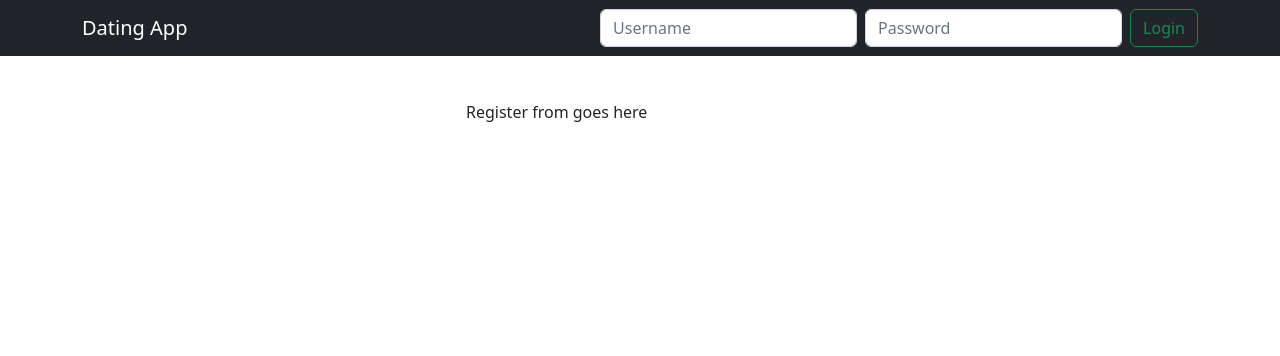
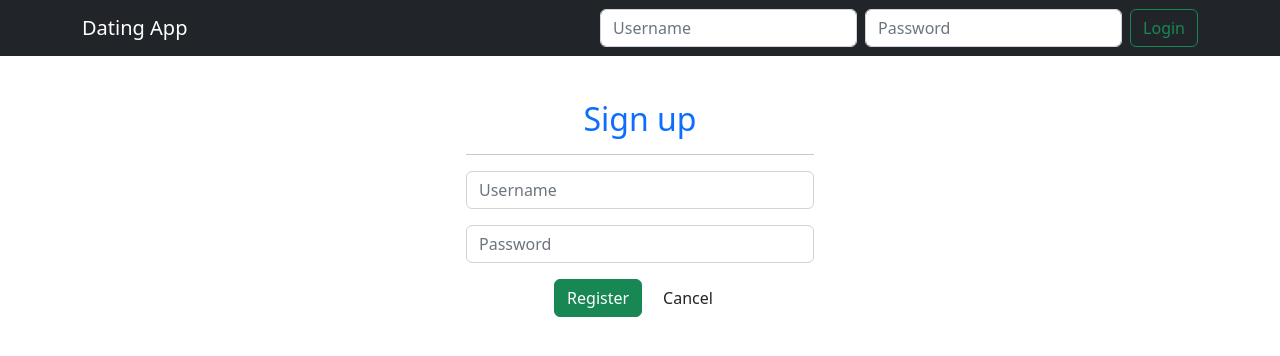
Before and after one commit to leochen1/DatingApp7, an Angular app in the folder client/: page / in a window 1280 px wide. Both pictures are taken after a click on the button "Register". Shown: the top 356 px of the page. Built offline with nearby package versions, Linux system fonts and the light colour scheme; no server answers.

Commit message:
5-58_Adding a register form

```diff
--- a/client/src/app/app.module.ts
+++ b/client/src/app/app.module.ts
@@ -9,12 +9,14 @@
 import { BrowserAnimationsModule } from '@angular/platform-browser/animations';
 import { BsDropdownModule } from 'ngx-bootstrap/dropdown';
 import { HomeComponent } from './home/home.component';
+import { RegisterComponent } from './register/register.component';
 
 @NgModule({
   declarations: [
     AppComponent,
     NavComponent,
-    HomeComponent
+    HomeComponent,
+    RegisterComponent
   ],
   imports: [
     BrowserModule,
--- a/client/src/app/home/home.component.html
+++ b/client/src/app/home/home.component.html
@@ -11,7 +11,7 @@
     <div *ngIf="registerMode" class="container">
         <div class="row justify-content-center">
             <div class="col-4">
-                <p>Register from goes here</p>
+                <app-register></app-register>
             </div>
         </div>
     </div>
--- /dev/null
+++ b/client/src/app/register/register.component.html
@@ -0,0 +1,14 @@
+<form #registerForm="ngForm" (ngSubmit)="register()" autocomplete="off">
+    <h2 class="text-center text-primary">Sign up</h2>
+    <hr>
+    <div class="mb-3">
+        <input type="text" class="form-control" name="username" [(ngModel)]="model.username" placeholder="Username">
+    </div>
+    <div class="mb-3">
+        <input type="password" class="form-control" name="password" [(ngModel)]="model.password" placeholder="Password">
+    </div>
+    <div class="text-center">
+        <button class="btn btn-success me-2" type="submit">Register</button>
+        <button class="btn btn-default" type="button" (click)="cancel()">Cancel</button>
+    </div>
+</form>
--- /dev/null
+++ b/client/src/app/register/register.component.ts
@@ -0,0 +1,24 @@
+import { Component, OnInit } from '@angular/core';
+
+@Component({
+  selector: 'app-register',
+  templateUrl: './register.component.html',
+  styleUrls: ['./register.component.css']
+})
+export class RegisterComponent implements OnInit {
+  model: any = {}
+
+  constructor() { }
+
+  ngOnInit(): void {
+  }
+
+  register() {
+    console.log(this.model);
+  }
+
+  cancel() {
+    console.log('cancelled');
+  }
+
+}
```
Also changed, not shown: client/src/app/register/register.component.css (added), 1 other file (tests, documents, lock files or other folders).
